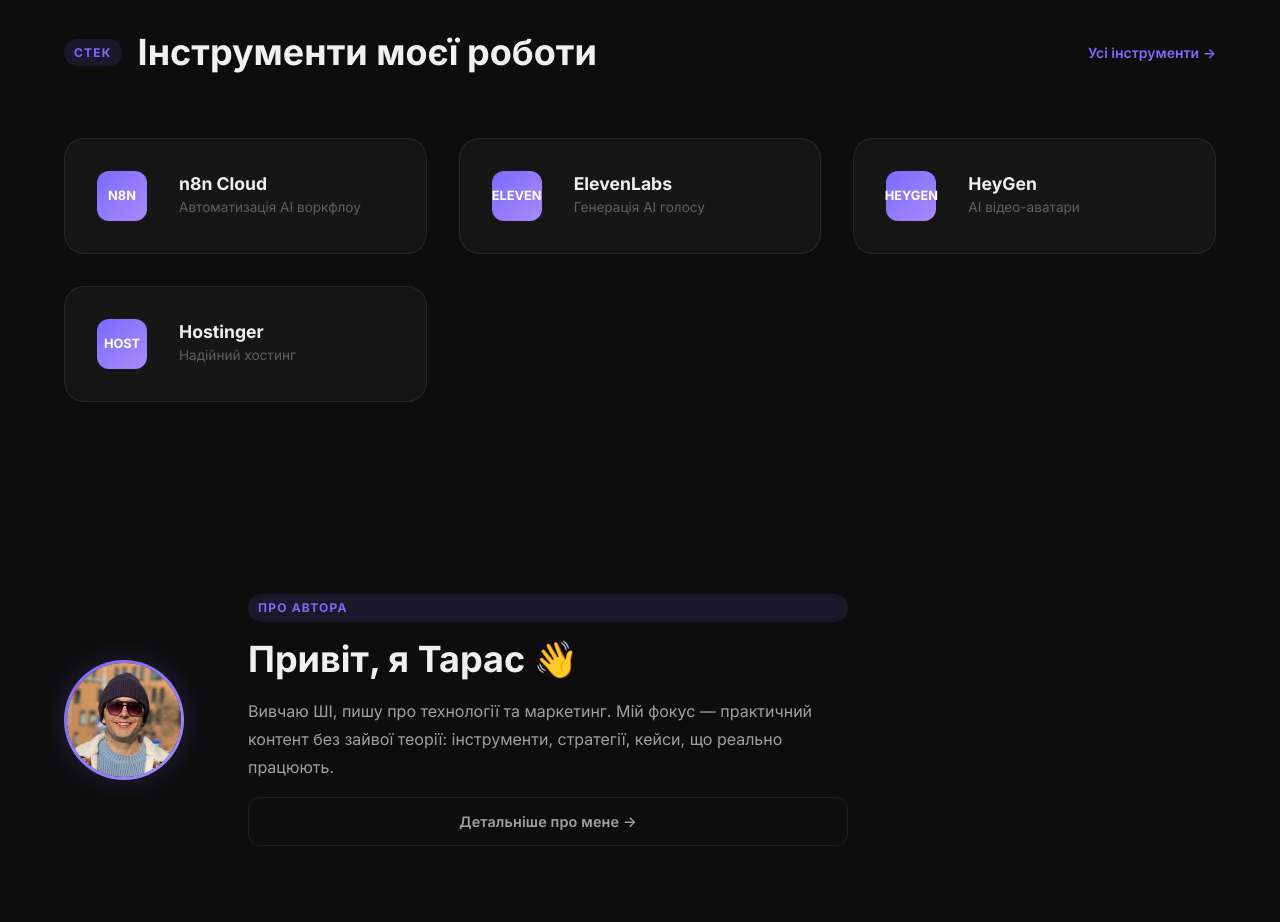
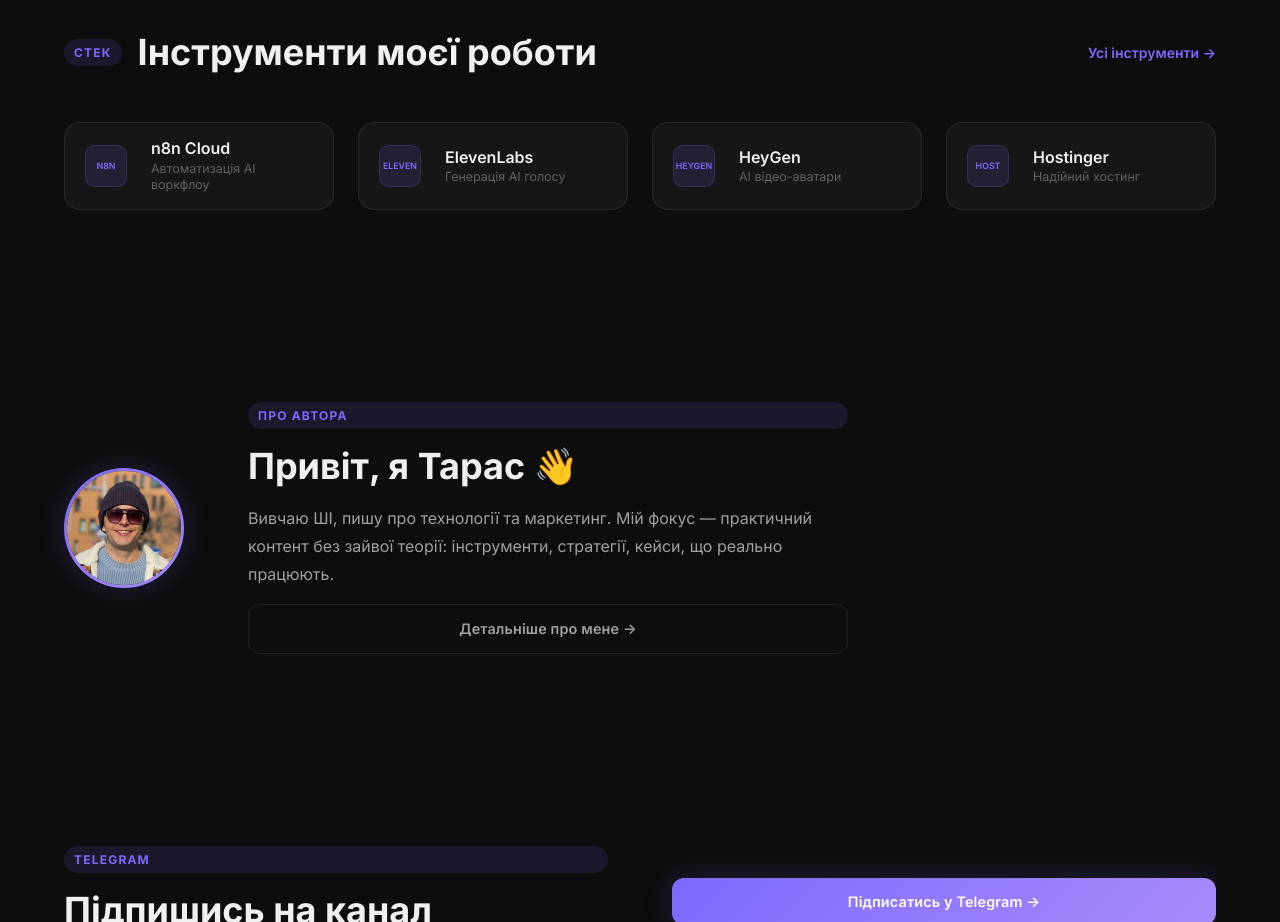
Before and after one commit to andrusyshyn-beta/taras-blog, a React app: page / in a window 1280 px wide. Shown: the part 2460-3382 px from the top of the page. Built offline with nearby package versions, Linux system fonts and the light colour scheme; some packages are replaced by stand-ins of ours.

Commit message:
Shrinked text in stack icons to prevent overflow

```diff
--- a/app/(uk)/page.module.css
+++ b/app/(uk)/page.module.css
@@ -419,56 +419,69 @@
   .newsletterForm { display: flex; flex-direction: column; align-items: center; gap: var(--space-3); }
 }
 
-/* --- Stack Grid --- */
+/* --- Stack Grid (Refined) --- */
 .stackGrid {
   display: grid;
-  grid-template-columns: repeat(auto-fit, minmax(280px, 1fr));
-  gap: var(--space-4);
-  margin-top: var(--space-6);
+  grid-template-columns: repeat(auto-fill, minmax(240px, 1fr));
+  gap: var(--space-3);
+  margin-top: var(--space-5);
 }
 
 .stackItem {
   display: flex;
   align-items: center;
-  gap: var(--space-4);
-  padding: var(--space-4);
+  gap: var(--space-3);
+  padding: 1rem 1.25rem;
   background: var(--bg-card);
   border: 1px solid var(--border);
-  border-radius: var(--radius-lg);
+  border-radius: 16px;
   text-decoration: none;
-  transition: all 0.3s cubic-bezier(0.4, 0, 0.2, 1);
+  transition: all 0.25s ease;
 }
 
 .stackItem:hover {
+  background: var(--bg-hover);
   border-color: var(--accent);
-  transform: translateY(-4px);
-  background: var(--bg-secondary);
-  box-shadow: 0 12px 24px -10px rgba(0, 0, 0, 0.4), var(--shadow-accent);
+  transform: translateY(-2px);
+  box-shadow: 0 8px 24px -8px rgba(0, 0, 0, 0.4), var(--shadow-accent);
 }
 
 .stackIcon {
-  width: 50px;
-  height: 50px;
+  width: 42px;
+  height: 42px;
   display: flex;
   align-items: center;
   justify-content: center;
-  background: var(--gradient-accent);
-  color: white;
-  font-weight: 800;
-  font-size: 0.8rem;
-  border-radius: 12px;
+  background: var(--accent-subtle);
+  color: var(--accent);
+  font-weight: 600;
+  font-size: 0.55rem;
+  border-radius: 10px;
   flex-shrink: 0;
   text-transform: uppercase;
+  border: 1px solid rgba(124, 106, 255, 0.2);
+  padding: 4px;
+  text-align: center;
+  overflow: hidden;
+}
+
+.stackItem:hover .stackIcon {
+  background: var(--gradient-accent);
+  color: #fff;
+  border-color: transparent;
 }
 
 .stackContent h3 {
   margin: 0;
-  font-size: 1.1rem;
+  font-size: 1rem;
+  font-weight: 600;
   color: var(--text-primary);
+  line-height: 1.2;
 }
 
 .stackContent p {
   margin: 2px 0 0;
-  font-size: 0.85rem;
+  font-size: 0.78rem;
   color: var(--text-muted);
+  line-height: 1.3;
 }
--- a/app/en/page.module.css
+++ b/app/en/page.module.css
@@ -419,56 +419,69 @@
   .newsletterForm { display: flex; flex-direction: column; align-items: center; gap: var(--space-3); }
 }
 
-/* --- Stack Grid --- */
+/* --- Stack Grid (Refined) --- */
 .stackGrid {
   display: grid;
-  grid-template-columns: repeat(auto-fit, minmax(280px, 1fr));
-  gap: var(--space-4);
-  margin-top: var(--space-6);
+  grid-template-columns: repeat(auto-fill, minmax(240px, 1fr));
+  gap: var(--space-3);
+  margin-top: var(--space-5);
 }
 
 .stackItem {
   display: flex;
   align-items: center;
-  gap: var(--space-4);
-  padding: var(--space-4);
+  gap: var(--space-3);
+  padding: 1rem 1.25rem;
   background: var(--bg-card);
   border: 1px solid var(--border);
-  border-radius: var(--radius-lg);
+  border-radius: 16px;
   text-decoration: none;
-  transition: all 0.3s cubic-bezier(0.4, 0, 0.2, 1);
+  transition: all 0.25s ease;
 }
 
 .stackItem:hover {
+  background: var(--bg-hover);
   border-color: var(--accent);
-  transform: translateY(-4px);
-  background: var(--bg-secondary);
-  box-shadow: 0 12px 24px -10px rgba(0, 0, 0, 0.4), var(--shadow-accent);
+  transform: translateY(-2px);
+  box-shadow: 0 8px 24px -8px rgba(0, 0, 0, 0.4), var(--shadow-accent);
 }
 
 .stackIcon {
-  width: 50px;
-  height: 50px;
+  width: 42px;
+  height: 42px;
   display: flex;
   align-items: center;
   justify-content: center;
-  background: var(--gradient-accent);
-  color: white;
-  font-weight: 800;
-  font-size: 0.8rem;
-  border-radius: 12px;
+  background: var(--accent-subtle);
+  color: var(--accent);
+  font-weight: 600;
+  font-size: 0.55rem;
+  border-radius: 10px;
   flex-shrink: 0;
   text-transform: uppercase;
+  border: 1px solid rgba(124, 106, 255, 0.2);
+  padding: 4px;
+  text-align: center;
+  overflow: hidden;
+}
+
+.stackItem:hover .stackIcon {
+  background: var(--gradient-accent);
+  color: #fff;
+  border-color: transparent;
 }
 
 .stackContent h3 {
   margin: 0;
-  font-size: 1.1rem;
+  font-size: 1rem;
+  font-weight: 600;
   color: var(--text-primary);
+  line-height: 1.2;
 }
 
 .stackContent p {
   margin: 2px 0 0;
-  font-size: 0.85rem;
+  font-size: 0.78rem;
   color: var(--text-muted);
+  line-height: 1.3;
 }
```
